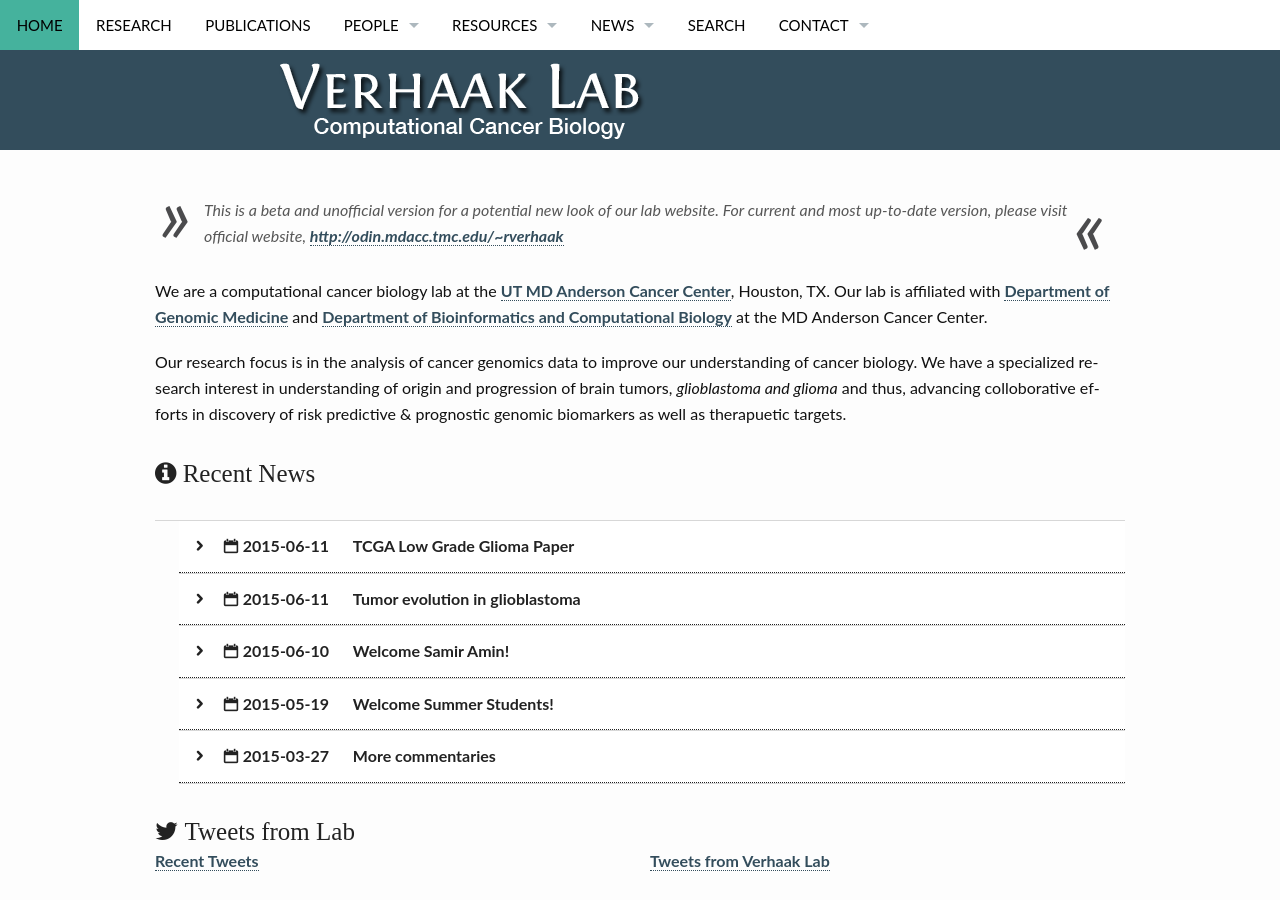
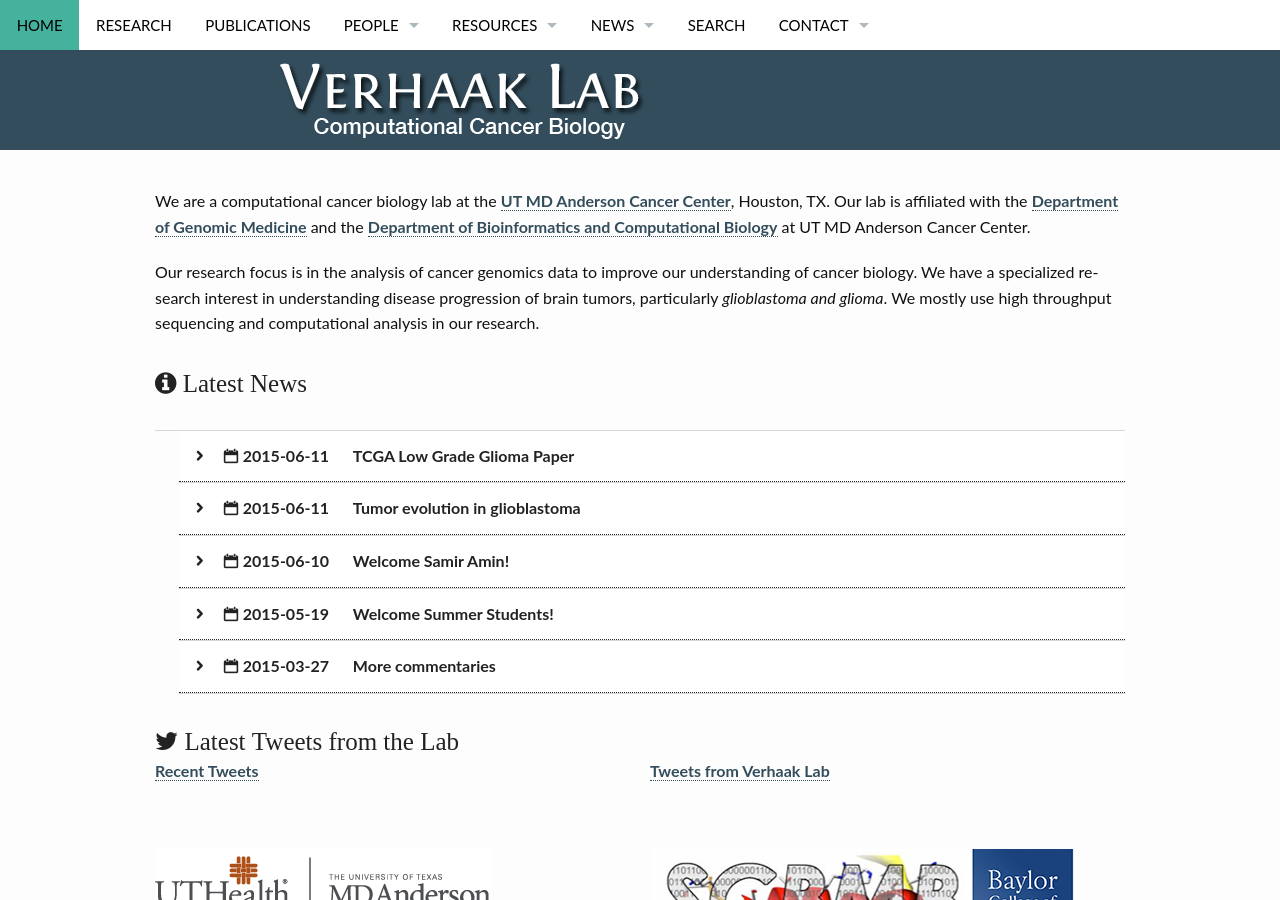
Before and after one commit to crazyhottommy/verhaaklab.github.io, a Jekyll site: the page built from index.md, in a window 1280 px wide and 900 px high. Built offline with Jekyll 4.4.1, drawn with Linux system fonts in a browser that asks for light colours; nearby versions of some CDN libraries; comment, search, counter and statistics services are not loaded.

Commit message:
Update index.md

```diff
--- a/index.md
+++ b/index.md
@@ -12,13 +12,12 @@
 comments: false
 show_meta: false
 ---
->This is a beta and unofficial version for a potential new look of our lab website. For current and most up-to-date version, please visit official website, **[http://odin.mdacc.tmc.edu/~rverhaak](http://odin.mdacc.tmc.edu/~rverhaak)**
 
-We are a computational cancer biology lab at the [UT MD Anderson Cancer Center](http://www.mdanderson.org), Houston, TX. Our lab is affiliated with [Department of Genomic Medicine](http://www.mdanderson.org/education-and-research/departments-programs-and-labs/departments-and-divisions/genomic-medicine/index.html) and [Department of Bioinformatics and Computational Biology](http://bioinformatics.mdanderson.org) at the MD Anderson Cancer Center.
+We are a computational cancer biology lab at the [UT MD Anderson Cancer Center](http://www.mdanderson.org), Houston, TX. Our lab is affiliated with the [Department of Genomic Medicine](http://www.mdanderson.org/education-and-research/departments-programs-and-labs/departments-and-divisions/genomic-medicine/index.html) and the [Department of Bioinformatics and Computational Biology](http://bioinformatics.mdanderson.org) at UT MD Anderson Cancer Center.
 
-Our research focus is in the analysis of cancer genomics data to improve our understanding of cancer biology. We have a specialized research interest in understanding of origin and progression of brain tumors, *glioblastoma and glioma* and thus, advancing colloborative efforts in discovery of risk predictive & prognostic genomic biomarkers as well as therapuetic targets.
+Our research focus is in the analysis of cancer genomics data to improve our understanding of cancer biology. We have a specialized research interest in understanding disease progression of brain tumors, particularly *glioblastoma and glioma*. We mostly use high throughput sequencing and computational analysis in our research.
 
-### <i class="fa fa-info-circle fa-1.9x"> Recent News</i>
+### <i class="fa fa-info-circle fa-1.9x"> Latest News</i>
 
 <div id="blog-index" class="row">
   <div class="small-12 columns t30">
@@ -38,7 +37,7 @@
   </div><!-- /.small-12.columns -->
 </div><!-- /.row -->
 
-### <i class="fa fa-twitter fa-1.9x"> Tweets from Lab</i>
+### <i class="fa fa-twitter fa-1.9x"> Latest Tweets from the Lab</i>
 
 <ul class="small-block-grid-2">
 <li>
```
